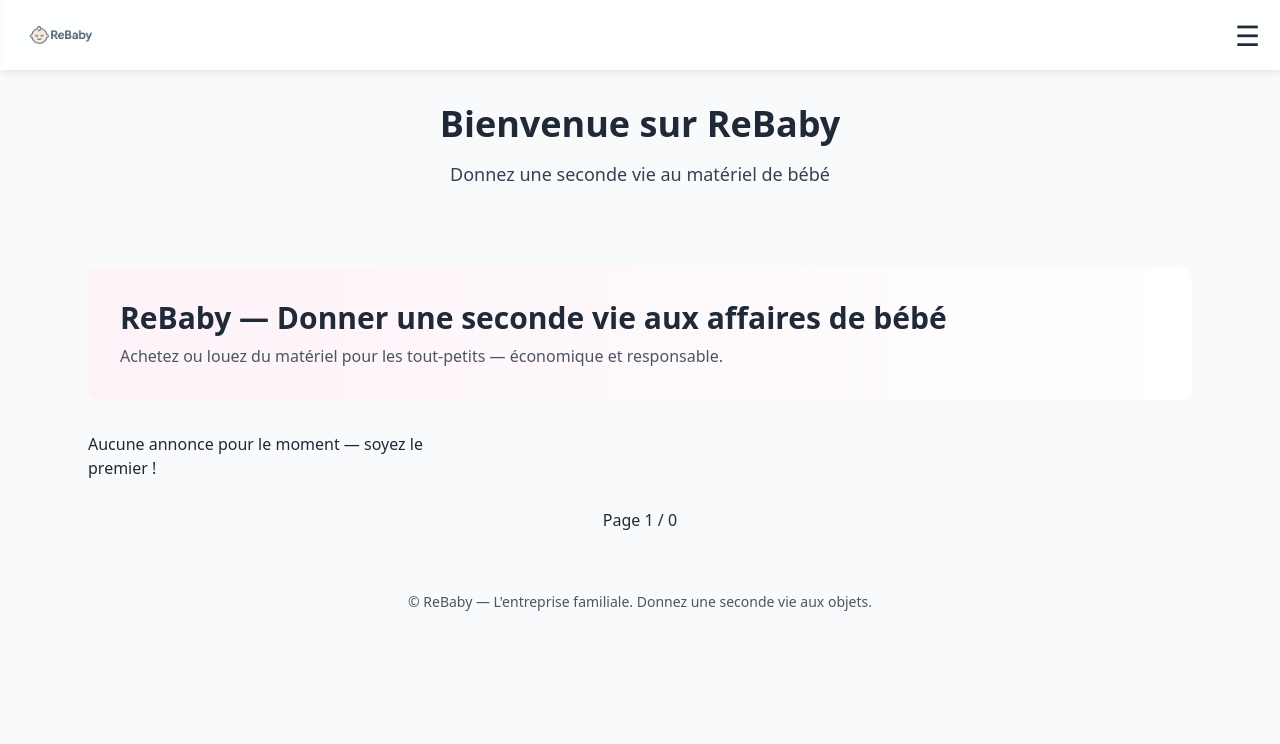
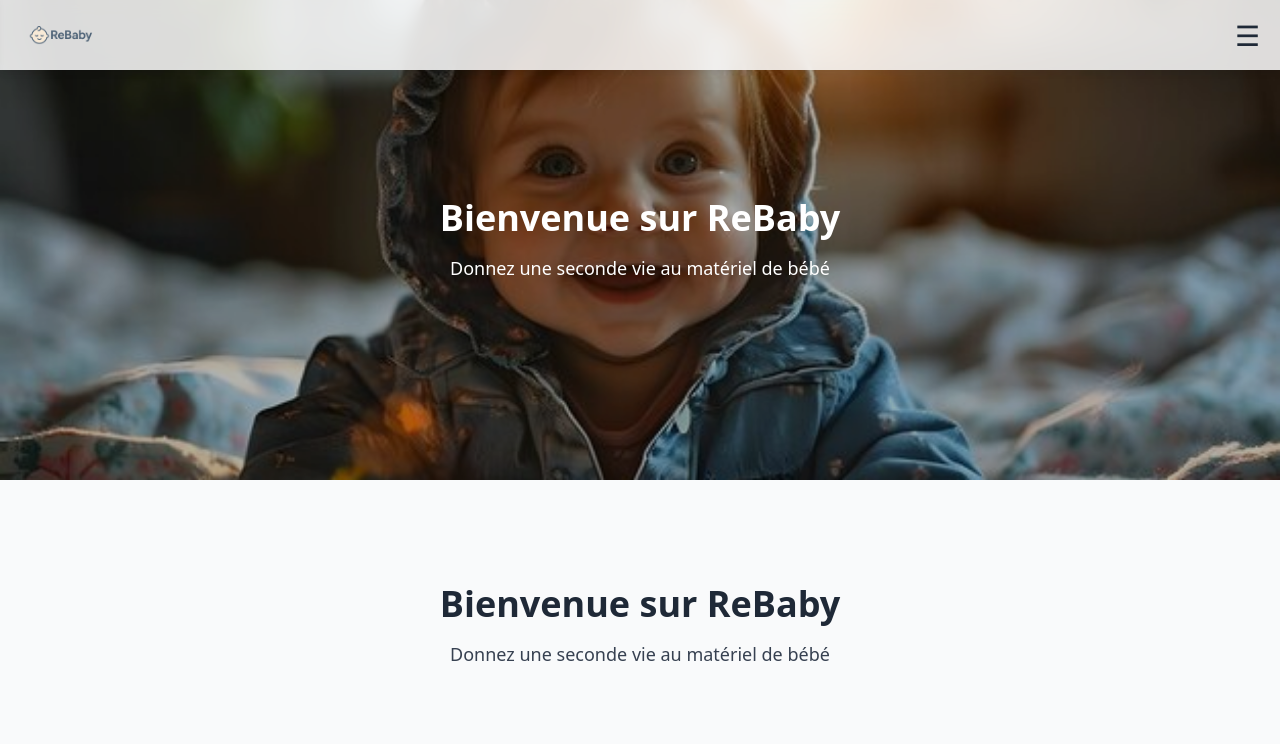
Before and after one commit to amslLenny/ReBaby, a Flask app: page / in a window 1280 px wide. Shown: the top 744 px of the page. Before the commit the page ends 611 px from the top, so only its background shows below. Run offline with Flask 3, Linux system fonts and the light colour scheme; data that the repository does not hold is empty; some libraries are stand-ins or nearby versions.

Commit message:
Mise à jour : image baby-smile en fond + navbar + menu latéral

```diff
--- a/rebaby_site/static/css/styles.css
+++ b/rebaby_site/static/css/styles.css
@@ -80,3 +80,8 @@
   opacity: 1;
   visibility: visible;
 }
+
+.hero-bg {
+  transition: transform 0.2s ease-out;
+  will-change: transform;
+}
--- a/rebaby_site/static/js/main.js
+++ b/rebaby_site/static/js/main.js
@@ -63,3 +63,15 @@ window.addEventListener("click", (e) => {
     overlay.style.visibility = "hidden";
   }
 });
+
+// ✅ Parallax léger sur l'image de fond (hero)
+(function() {
+  const heroBg = document.querySelector('.hero-bg');
+  if (!heroBg) return;
+
+  window.addEventListener('scroll', () => {
+    const sc = window.scrollY || window.pageYOffset;
+    const offset = sc * 0.2; // vitesse (0.1 = lent, 0.3 = rapide)
+    heroBg.style.transform = `translateY(${offset}px) scale(1.05)`;
+  }, { passive: true });
+})();
--- a/rebaby_site/templates/base.html
+++ b/rebaby_site/templates/base.html
@@ -35,6 +35,25 @@
       </div>
     </header>
 
+    <!-- Section Hero avec image de fond -->
+<section class="relative h-[60vh] flex items-center justify-center text-center text-white">
+  <!-- Image d’arrière-plan -->
+  <div class="absolute inset-0">
+    <img src="{{ url_for('static', filename='img/baby-smile.jpg') }}"
+         alt="Bébé souriant"
+         class="w-full h-full object-cover opacity-70">
+  </div>
+
+  <!-- Overlay sombre pour lisibilité -->
+  <div class="absolute inset-0 bg-black bg-opacity-30"></div>
+
+  <!-- Contenu texte -->
+  <div class="relative z-10 max-w-2xl">
+    <h1 class="text-4xl font-bold mb-4">Bienvenue sur ReBaby</h1>
+    <p class="text-lg">Donnez une seconde vie au matériel de bébé</p>
+  </div>
+</section>
+
     <!-- ✅ Contenu principal -->
     <main class="max-w-6xl mx-auto p-6">
       {% with messages = get_flashed_messages(with_categories=true) %}
```
